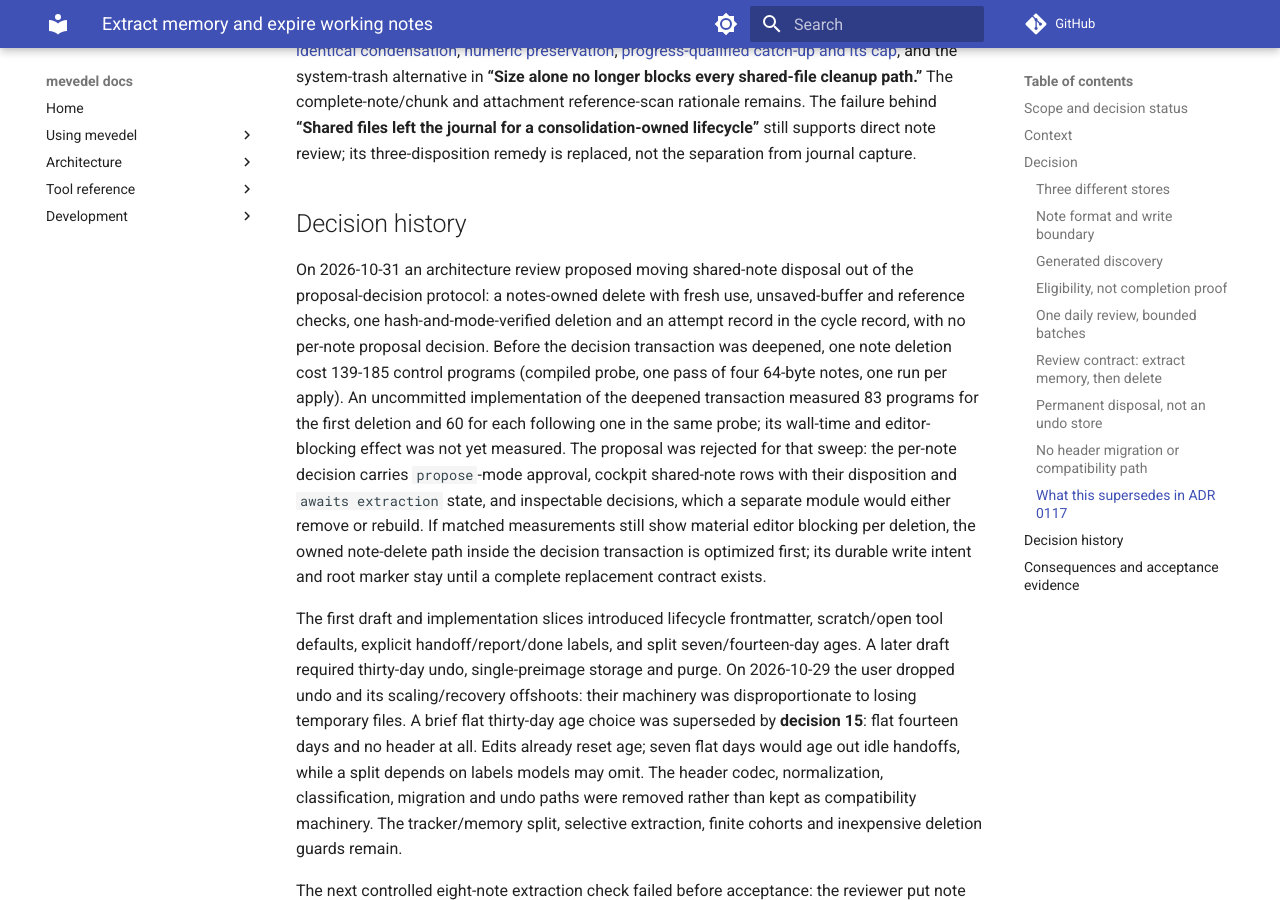
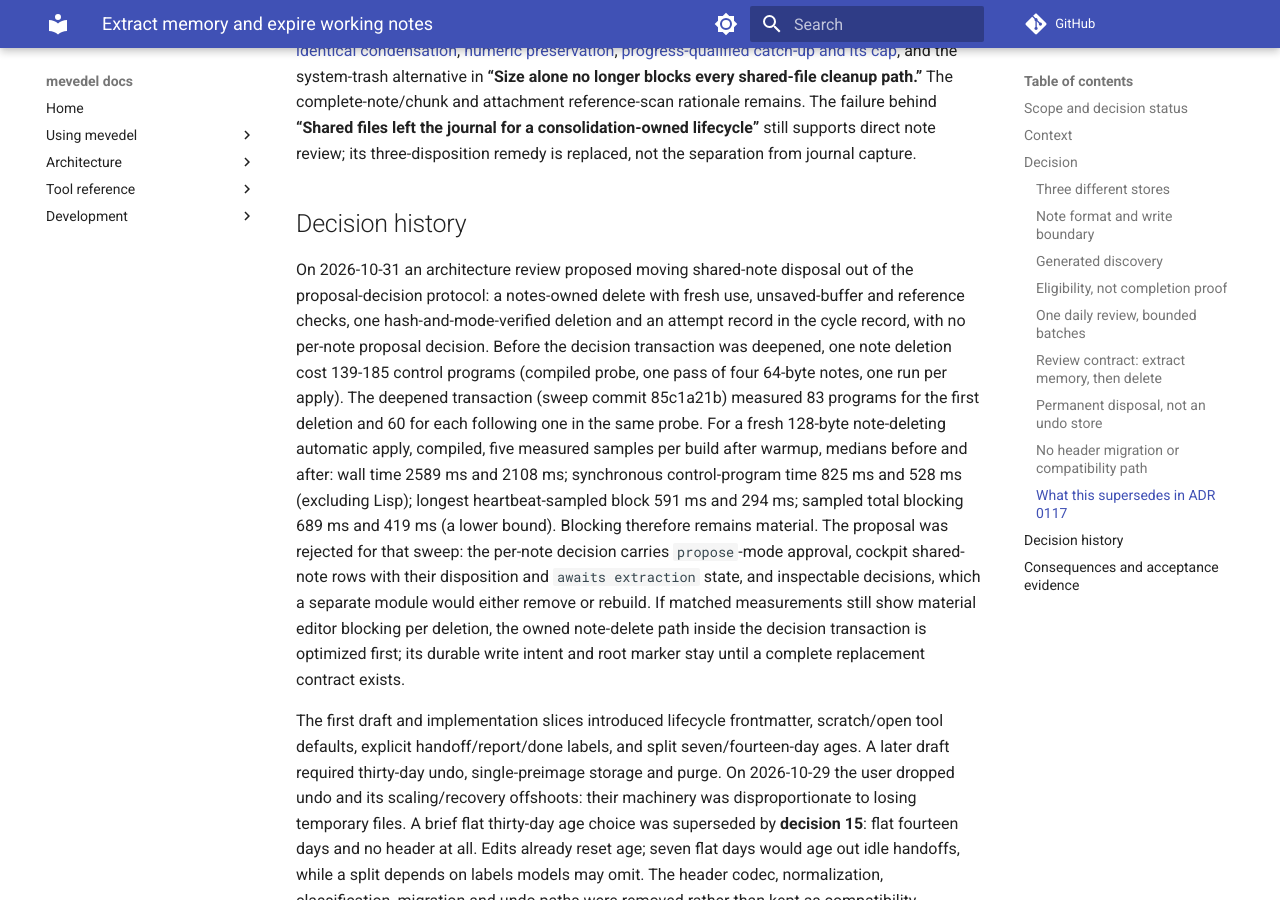
Before and after one commit to FrauH0lle/mevedel, an MkDocs documentation site: the page built from docs/adr/0128-extract-memory-and-expire-working-notes.md, in a window 1280 px wide and 900 px high, scrolled down 5045 px. Built offline with MkDocs 1.6.1 and Material for MkDocs 9.7.7, drawn with Linux system fonts in a browser that asks for light colours; comment, search, counter and statistics services are not loaded.

Commit message:
docs(adr): Record measured note-deletion cost in ADR 0128 history

```diff
--- a/docs/adr/0128-extract-memory-and-expire-working-notes.md
+++ b/docs/adr/0128-extract-memory-and-expire-working-notes.md
@@ -234,9 +234,13 @@ unsaved-buffer and reference checks, one hash-and-mode-verified deletion and an
 attempt record in the cycle record, with no per-note proposal decision. Before
 the decision transaction was deepened, one note deletion cost 139-185 control
 programs (compiled probe, one pass of four 64-byte notes, one run per apply).
-An uncommitted implementation of the deepened transaction measured 83 programs
-for the first deletion and 60 for each following one in the same probe; its
-wall-time and editor-blocking effect was not yet measured. The proposal was
+The deepened transaction (sweep commit 85c1a21b) measured 83 programs for the
+first deletion and 60 for each following one in the same probe. For a fresh
+128-byte note-deleting automatic apply, compiled, five measured samples per
+build after warmup, medians before and after: wall time 2589 ms and 2108 ms;
+synchronous control-program time 825 ms and 528 ms (excluding Lisp); longest
+heartbeat-sampled block 591 ms and 294 ms; sampled total blocking 689 ms and
+419 ms (a lower bound). Blocking therefore remains material. The proposal was
 rejected for that sweep: the per-note decision carries `propose`-mode approval,
 cockpit shared-note rows with their disposition and `awaits extraction` state,
 and inspectable decisions, which a separate module would either remove or
```
